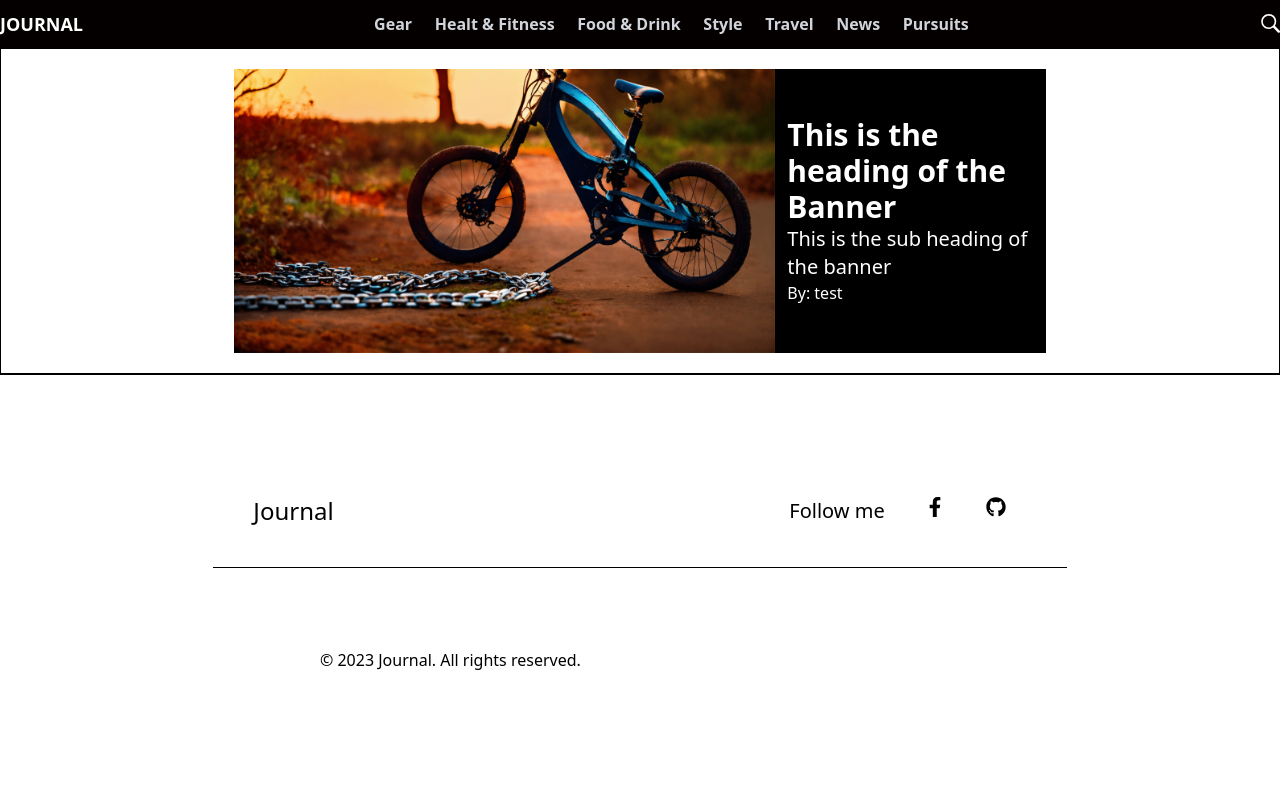
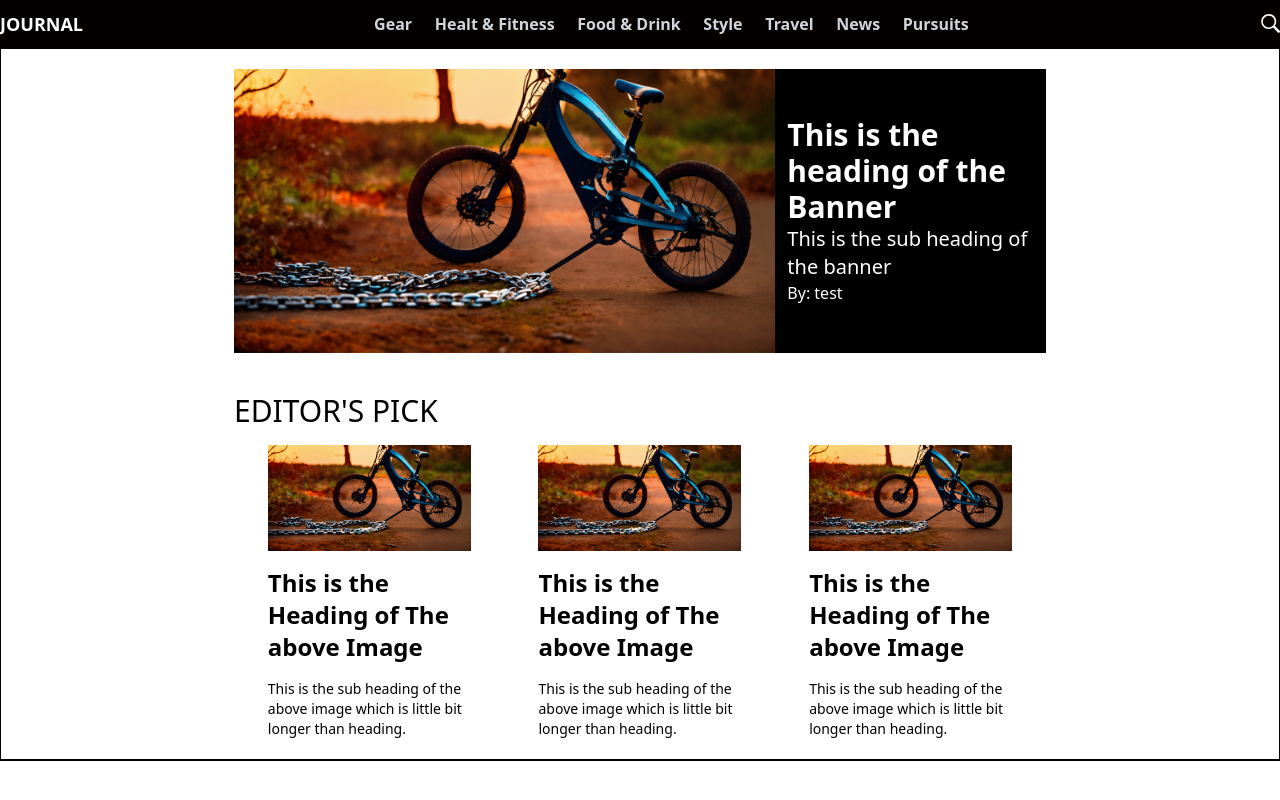
Before and after one commit to Ashimgautam356/blogsite, a React (Create React App) app in the folder frontend/: page / in a window 1280 px wide. Shown: the top 800 px of the page. Built offline with nearby package versions, Linux system fonts and the light colour scheme.

Commit message:
editor component UI is done with resposive

```diff
--- /dev/null
+++ b/frontend/src/components/home/EditorsPick.jsx
@@ -0,0 +1,55 @@
+import React from 'react'
+import test1 from '../../images/test1.jpg'
+import {Link} from 'react-router-dom'
+
+
+const EditorsPick = () => {
+  return (
+    <div className=' flex flex-col sm:w-5/6 p-5 w-4/6 h-5/6'>
+        <div className=' w-full font-medium text-3xl mb-4'>
+            <h1>EDITOR'S PICK</h1>
+        </div>
+        <div className=' flex flex-row w-full sm:flex-col justify-around'>
+            <Link className=' md:w-3/12 sm:mt-7'>
+            <div className=' flex flex-col  w-full'>
+                <div>
+                    <img src={test1} alt="" />
+                </div>
+                <div className='mt-1'>
+                    <p className='font-bold text-2xl mt-3 mb-4 sm:mb-2'>This is the Heading of The above Image</p>
+                    <p className='font-light text-sm'>This is the sub heading of the above image which is little bit longer than heading. </p>
+                </div>
+            </div>
+            </Link>
+            <Link  className=' md:w-3/12 sm:mt-7'>
+            <div className=' flex flex-col w-full'>
+                <div>
+                    <img src={test1} alt="" />
+                </div>
+                <div className='mt-1'>
+                    <p className='font-bold text-2xl mt-3 mb-4 sm:mb-2'>This is the Heading of The above Image</p>
+                    <p className='font-light text-sm'>This is the sub heading of the above image which is little bit longer than heading. </p>
+                </div>
+            </div>
+            </Link>
+            <Link className=' md:w-3/12 sm:mt-7'>
+            <div className='flex flex-col w-full'>
+                <div>
+                    <img src={test1} alt="" />
+                </div>
+                <div className='mt-1'>
+                    <p className='font-bold text-2xl mt-3 mb-4 sm:mb-2'>This is the Heading of The above Image</p>
+                    <p className='font-light text-sm'>This is the sub heading of the above image which is little bit longer than heading. </p>
+                </div>
+            </div>
+            </Link>
+
+
+
+        </div>
+        <div></div>
+    </div>
+  )
+}
+
+export default EditorsPick
--- a/frontend/src/layouts/LandingLayout.jsx
+++ b/frontend/src/layouts/LandingLayout.jsx
@@ -5,11 +5,11 @@ import Footer  from '../components/Footer'
 
 const LandingLayout = () => {
   return (
-    <div>
+    <>
         <Navigation />
         <Outlet></Outlet>
         <Footer></Footer>
-    </div>
+    </>
   )
 }
 
--- a/frontend/src/pages/Home.jsx
+++ b/frontend/src/pages/Home.jsx
@@ -1,10 +1,15 @@
 import React from 'react'
 import Banner from '../components/home/Banner'
+import EditorsPick from '../components/home/EditorsPick'
+
 const Home = () => {
   return (
     <div className='border border-black flex flex-col items-center'>
       {/* Banner */}
       <Banner></Banner>
+
+      {/* Editor's Pick */}
+      <EditorsPick></EditorsPick>
     </div>
   )
 }
```
